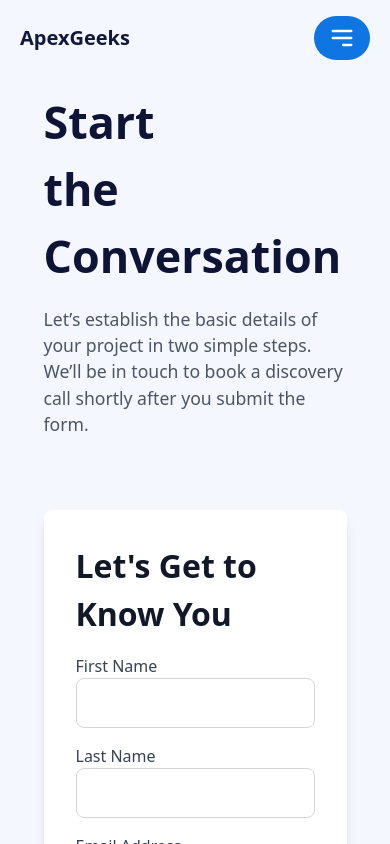
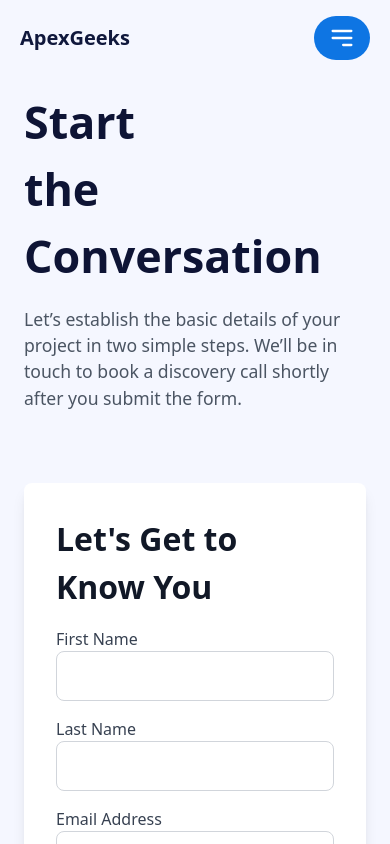
Before and after one commit to aais1/apex-geeks, a Nuxt app: page /proposal in a window 390 px wide. Shown: the top 844 px of the page. Built offline with nearby package versions, Linux system fonts and the light colour scheme.

Commit message:
fix:container size

```diff
--- a/pages/proposal/index.vue
+++ b/pages/proposal/index.vue
@@ -1,7 +1,7 @@
 <template>
 	<GlobalsNavbar />
 	<div class="bg-BgPrimary pt-10 md:pt-20">
-		<div class="mx-auto w-[90vw] px-6 py-12 md:w-[80vw]">
+		<div class="mx-auto px-6 py-12 md:w-[80vw]">
 			<div class="grid grid-cols-1 gap-12 md:grid-cols-2">
 				<div v-motion-slide-visible-once-left>
 					<h1
```
